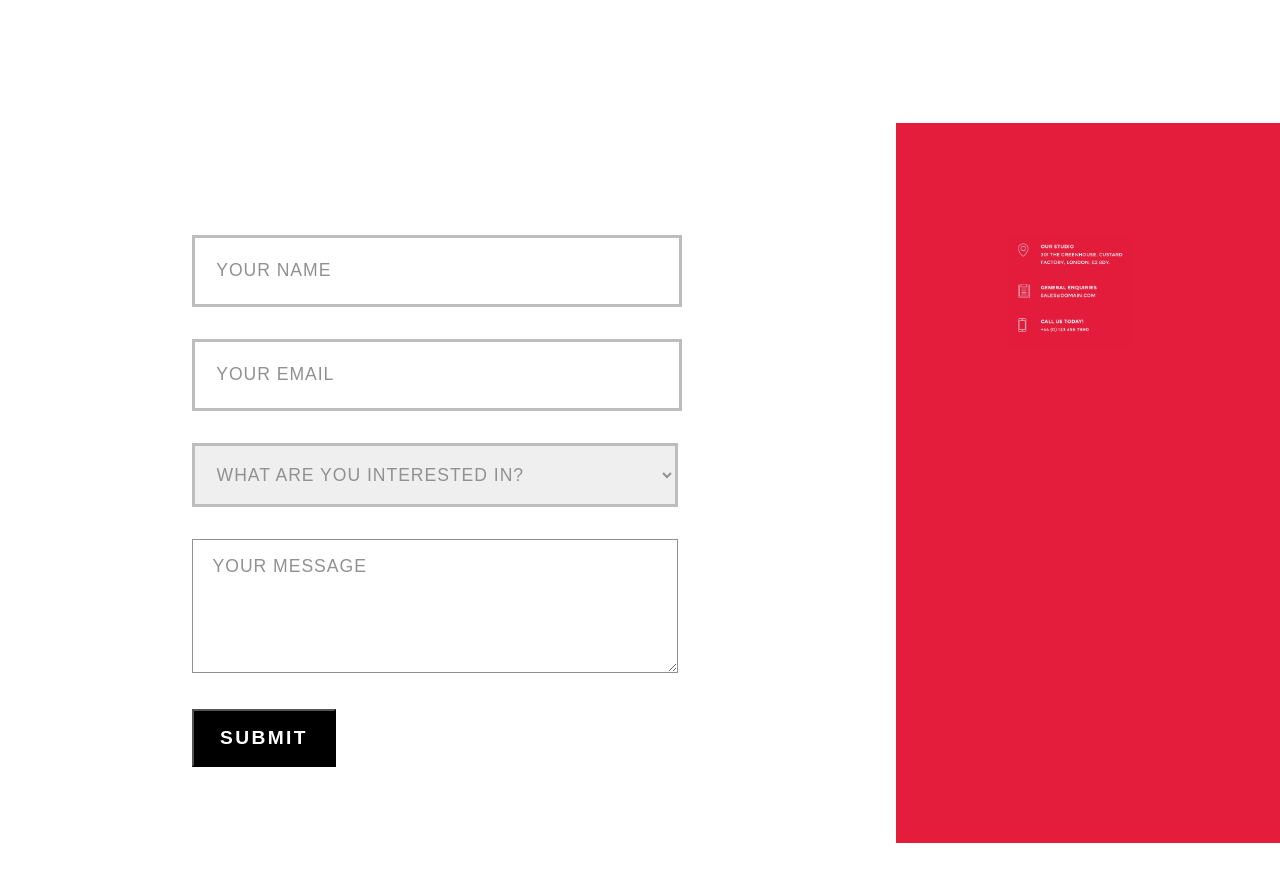
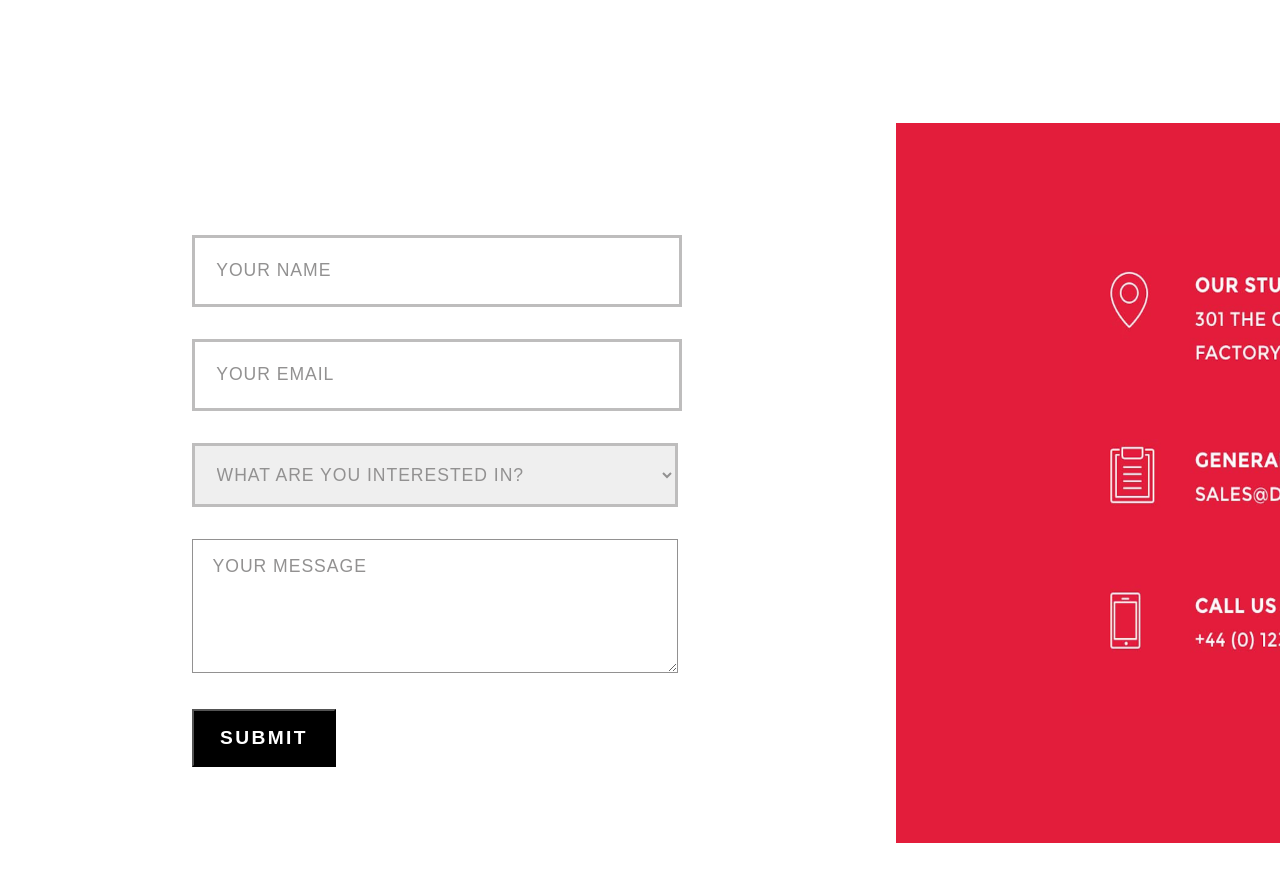
Before and after one commit to abhinavlohia/Final-Site, a plain HTML site: page index.html in a window 1280 px wide. Shown: the part 9800-10681 px from the top of the page. Drawn offline with Linux system fonts and the light colour scheme.

Commit message:
final push2

```diff
--- a/styles.css
+++ b/styles.css
@@ -772,6 +772,13 @@ select {
   background: #6b7073;
 }
 
+.info-img img {
+  height: 30rem;
+  width: 30rem;
+  z-index: 1;
+  margin-left: 4rem;
+}
+
 .blank-container {
   height: 8rem;
   width: 112rem;
```
